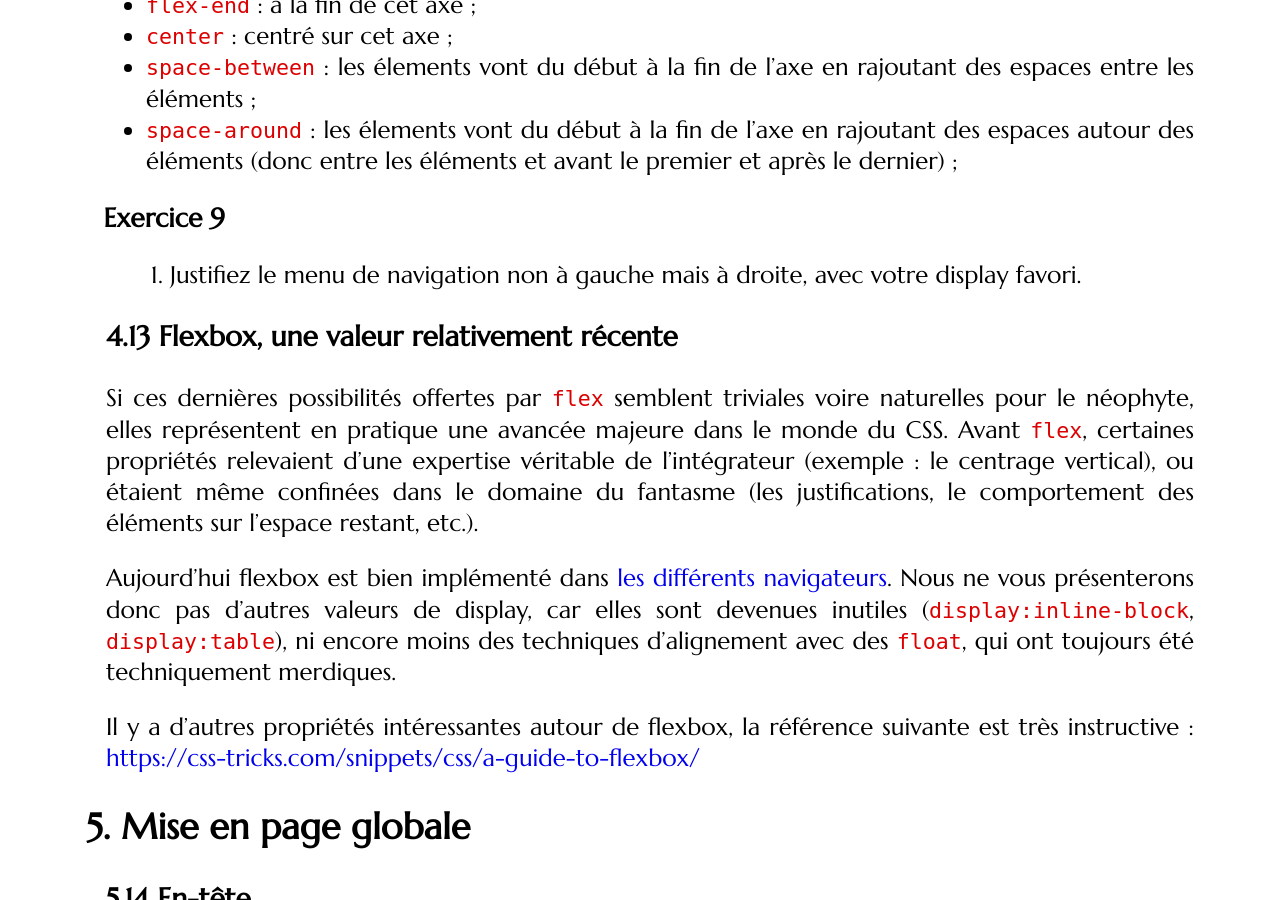
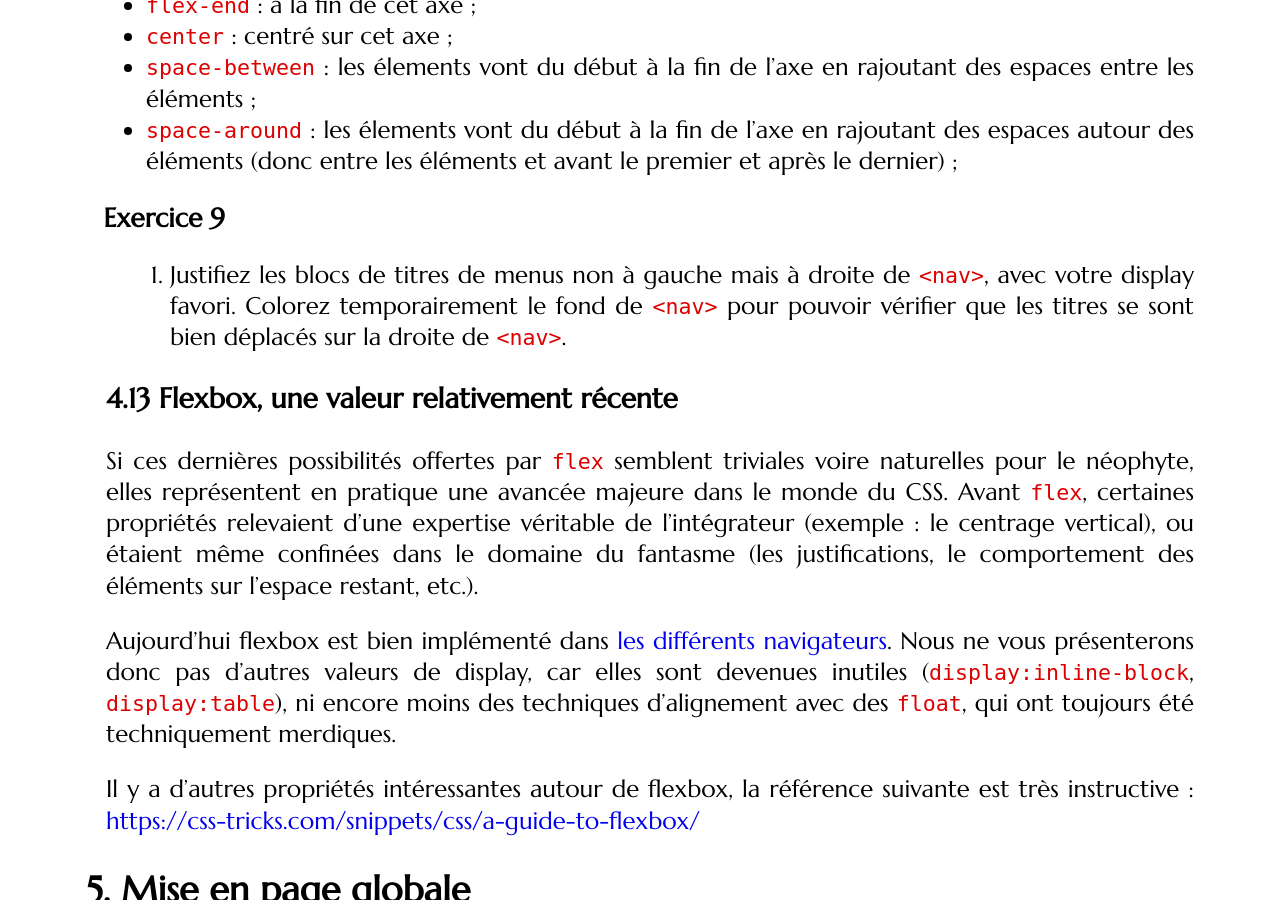
Before and after one commit to romainlebreton/R1.02-DeveloppementInterfacesWeb, a Jekyll site: the page built from tutorials/tutorial3.md, in a window 1280 px wide and 900 px high, scrolled down 15928 px. Built offline with Jekyll 4.4.1, drawn with Linux system fonts in a browser that asks for light colours; some web fonts are replaced; comment, search, counter and statistics services are not loaded.

```diff
--- a/tutorials/tutorial3.md
+++ b/tutorials/tutorial3.md
@@ -752,7 +752,10 @@
 
 <div class="exercise" >
 
- 1. Justifiez le menu de navigation non à gauche mais à droite, avec votre display favori.
+ 1. Justifiez les blocs de titres de menus non à gauche mais à droite de
+    `<nav>`, avec votre display favori. Colorez temporairement le fond de
+    `<nav>` pour pouvoir vérifier que les titres se sont bien déplacés sur la
+    droite de `<nav>`.
 
 </div>
 
```
Also changed, not shown: other parts of tutorials/tutorial3.md (+2 -2 lines), tutorials/tutorial3-en.md (+5 -3 lines).
